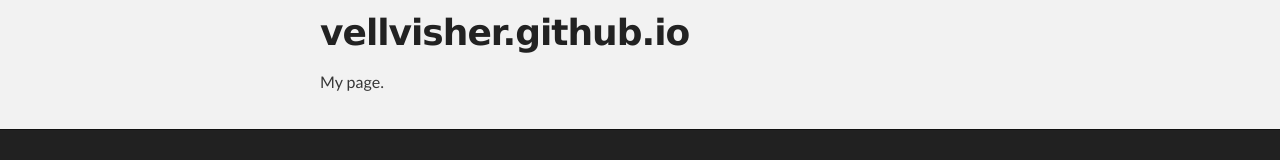
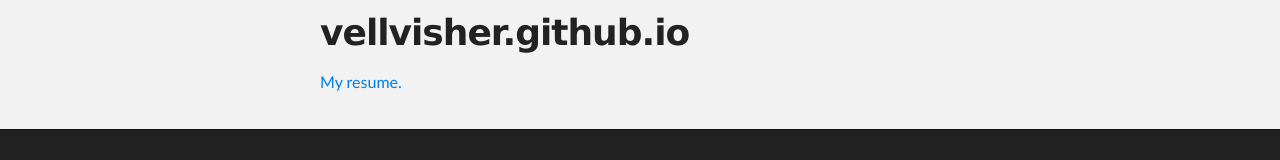
Before and after one commit to vellvisher/vellvisher.github.io, a plain HTML site: page index.html in a window 1280 px wide. Shown: the part 254-414 px from the top of the page. Drawn offline with Linux system fonts and the light colour scheme.

Commit message:
Add link to resume.

```diff
--- a/index.html
+++ b/index.html
@@ -30,7 +30,7 @@
         <h1>
 <a name="vellvishergithubio" class="anchor" href="#vellvishergithubio"><span class="octicon octicon-link"></span></a>vellvisher.github.io</h1>
 
-<p>My page.</p>
+<p><a href="https://vellvisher.github.io/resume.pdf">My resume.</a></p>
       </section>
     </div>
 
```
